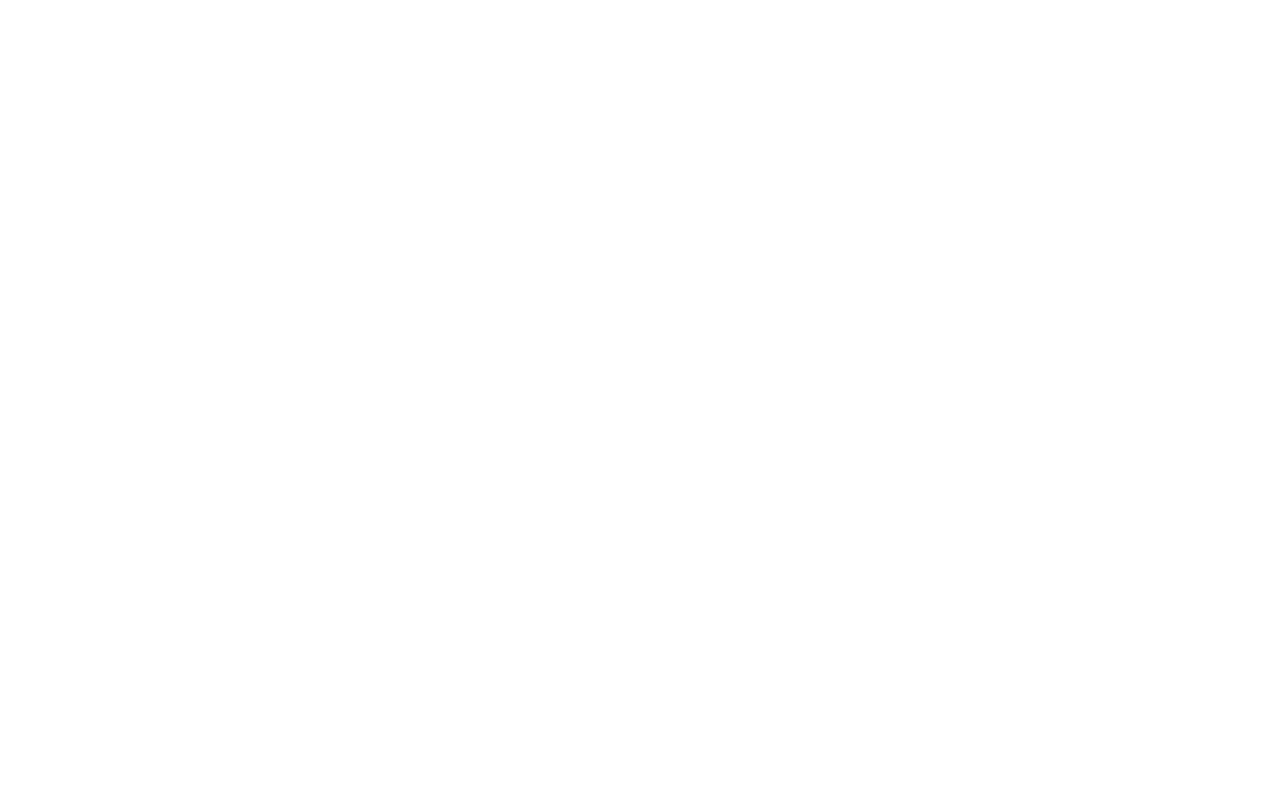
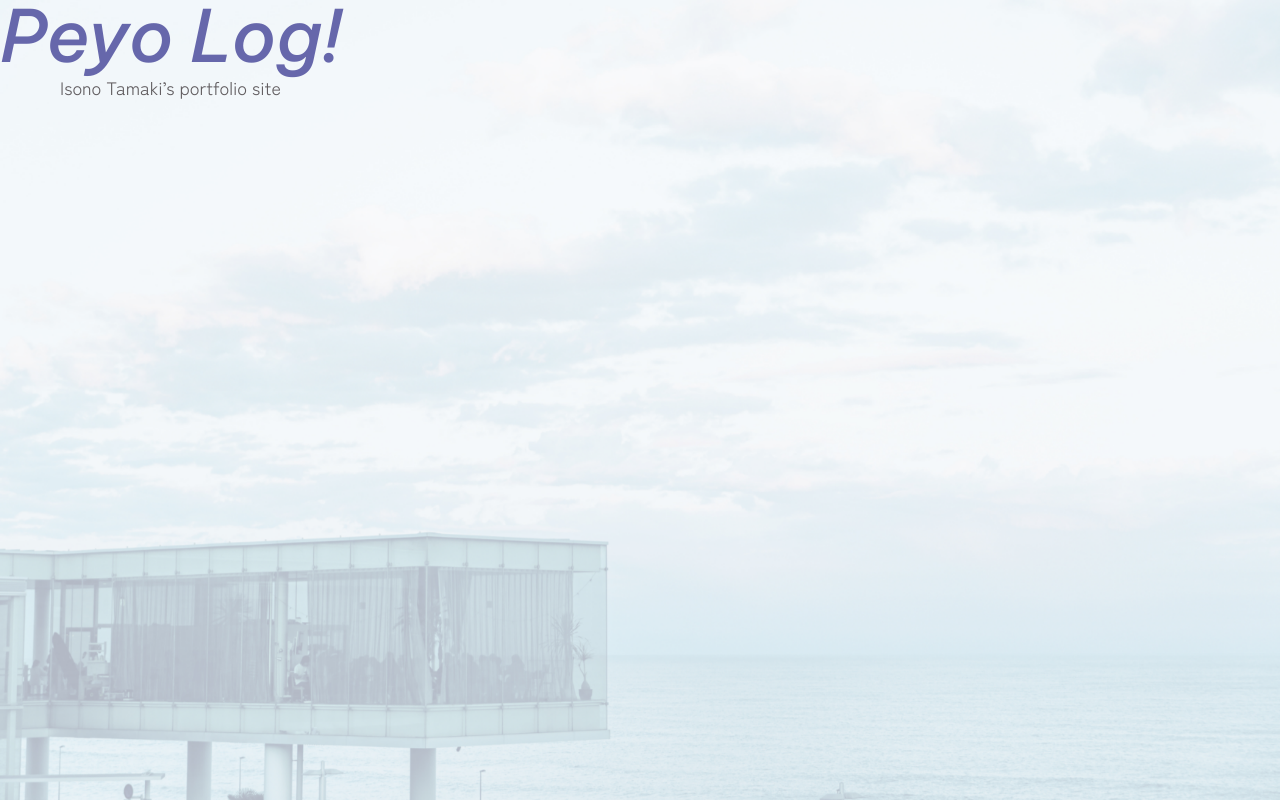
Before and after one commit to pppeyo38/PeyoLog, a React (Vite) app: page / in a window 1280 px wide. Before the commit this address had no page. Built offline with nearby package versions, Linux system fonts and the light colour scheme.

Commit message:
TopPageの作成

```diff
--- /dev/null
+++ b/src/components/pages/Top.tsx
@@ -0,0 +1,20 @@
+import { memo } from "react"
+import styled from "styled-components"
+
+import { PageTitle } from "../molecules/PageTitle"
+import { BgImage } from "../templates/BgImage"
+
+export const Top = memo(() => {
+  return (
+    <>
+      <BgImage />
+      <ContentWrap>
+        <PageTitle />
+      </ContentWrap>
+    </>
+  )
+})
+
+const ContentWrap = styled.section`
+  position: absolute;
+`;
--- a/src/router/Router.tsx
+++ b/src/router/Router.tsx
@@ -1,11 +1,16 @@
 import { memo } from "react"
 import { Routes, Route } from "react-router-dom"
 
+import { Top } from "../components/pages/Top"
 import { Test } from "../components/test"
 
 export const Router = memo(() => {
   return (
     <Routes>
+      <Route
+        path="/"
+        element={<Top />}
+      />
       <Route
         path="/test"
         element={<Test />}
```
